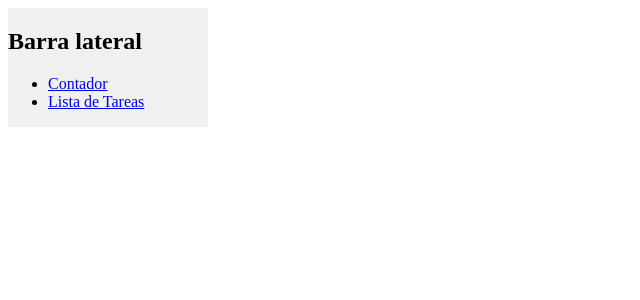
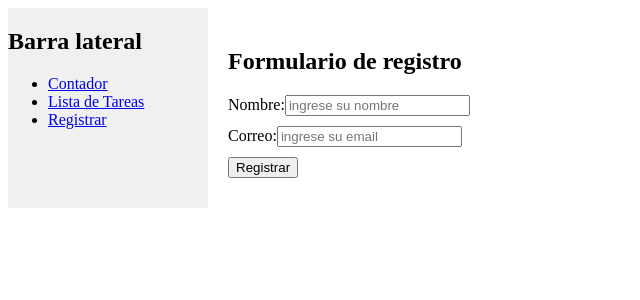
Before and after one commit to Jheremy-Conca/proyecto-vue, a Vue app: page /registrar in a window 1280 px wide. Shown: the top 300 px of the page, without its empty margins (0-640 px from the left). Built offline with nearby package versions, Linux system fonts and the light colour scheme.

Commit message:
Instala Vee-Validate. Crea Modulos

```diff
--- a/package.json
+++ b/package.json
@@ -10,7 +10,9 @@
     "lint": "eslint . --fix"
   },
   "dependencies": {
+    "@vee-validate/yup": "^4.15.0",
     "pinia": "^2.3.0",
+    "vee-validate": "^4.15.0",
     "vue": "^3.5.13",
     "vue-router": "^4.5.0"
   },
--- a/src/components/Sidebar.vue
+++ b/src/components/Sidebar.vue
@@ -4,6 +4,7 @@
   <ul>
     <li><router-link to = "/contador">Contador</router-link></li>
     <li> <router-link to = "/lista-de-tareas">Lista de Tareas</router-link></li>
+    <li> <router-link to = "/registrar">Registrar</router-link></li>
 </ul>
  </div>
 </template>
--- /dev/null
+++ b/src/modules/registro/schemas/validationSchema.js
@@ -0,0 +1,6 @@
+import * as yup from "yup";
+
+export const schema = yup.object({
+  nombre: yup.string().required(),
+  email: yup.string().email().required(),
+});
--- /dev/null
+++ b/src/modules/registro/views/RegistrarView.vue
@@ -0,0 +1,35 @@
+<template>
+  <div>
+    <h2>Formulario de registro</h2>
+    <Form :validation-schema="schema" @submit="onSubmit">
+      <div class="form">
+        <label for="nombre">Nombre:</label>
+        <Field type="text" name="nombre" id="nombre" placeholder="ingrese su nombre"/>
+        <ErrorMessage name="nombre"></ErrorMessage>
+      </div>
+      <div class="form">
+        <label for="email">Correo:</label>
+        <Field type="email" name="email" id="correo" placeholder="ingrese su email"/>
+        <ErrorMessage name="email"></ErrorMessage>
+      </div>
+      <div class="form">
+        <button type="submit">Registrar</button>
+      </div>
+    </Form>
+  </div>
+</template>
+
+<script setup>
+import{Form, Field, ErrorMessage} from 'vee-validate';
+import {schema} from '../schemas/validationSchema'
+
+const onSubmit = () => {
+  console.log('Se ha enviado formulario')
+}
+</script>
+
+<style scope>
+.form{
+  margin-bottom: 10px;
+}
+</style>
--- a/src/router/index.js
+++ b/src/router/index.js
@@ -12,13 +12,20 @@
       path: "/contador",
       name: "contador",
 
-      component: () => import("../components/Contador.vue"),
+      component: () => import("../modules/contador/components/Contador.vue"),
     },
     {
       path: "/lista-de-tareas",
       name: "ListaDeTareas",
 
-      component: () => import("../components/ListaDeTareas.vue"),
+      component: () =>
+        import("../modules/listaDeTareas/components/ListaDeTareas.vue"),
+    },
+    {
+      path: "/registrar",
+      name: "registrar",
+
+      component: () => import("../modules/registro/views/RegistrarView.vue"),
     },
   ],
 });
```
Also changed, not shown: src/modules/contador/components/Contador.vue (renamed from src/components/Contador.vue), src/modules/listaDeTareas/components/ListaDeTareas.vue (renamed from src/components/ListaDeTareas.vue), 1 other file (tests, documents, lock files or other folders).
